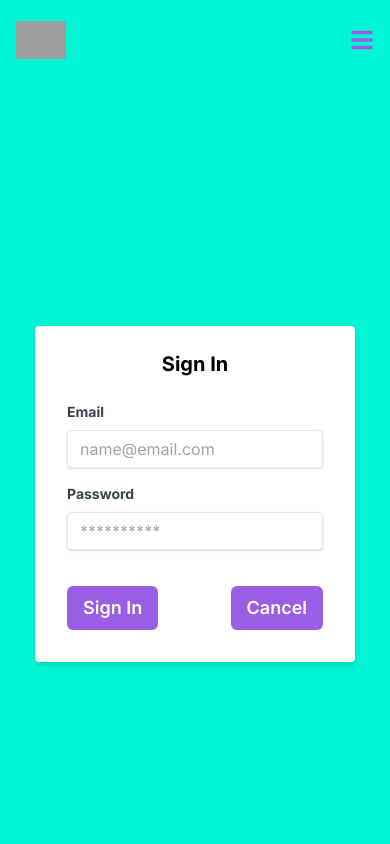
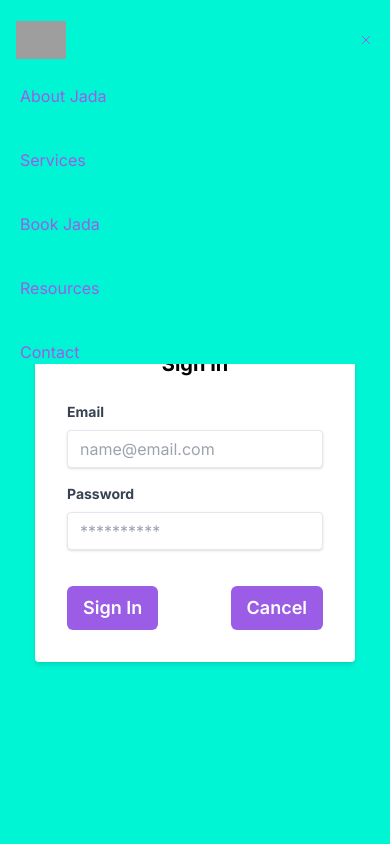
Before and after one commit to AdeshPawaroo/Hackathon, a Next.js app: page /sign-in in a window 390 px wide. Both pictures are taken after a click on the button 362 px from the left and 40 px from the top of the page. Shown: the top 844 px of the page. Built offline with nearby package versions, Linux system fonts and the light colour scheme; grey boxes are pictures that could not be loaded.

Commit message:
add responsive design

```diff
--- a/app/components/DesktopNavbar.tsx
+++ b/app/components/DesktopNavbar.tsx
@@ -20,15 +20,17 @@ const DesktopNavbar: React.FC = () => {
   }
 
   return (
-    <nav className='hidden md:flex bg-jada-cyan px-4 sm:px-6 lg:px-8 items-center justify-between h-20'>
-      <div className='flex items-center'>
+    <nav className='hidden md:flex md:flex-row bg-jada-cyan px-4 sm:px-6 lg:px-8 items-center md:justify-between h-20'>
+      <div className='gap-5 flex flex-row items-center'>
+
         <Logo src='/Logo-image.png' alt='logo' />
         <ul className='flex space-x-8'>
           {menuItems.map((item) => (
             <MenuItem key={item.href} href={item.href} label={item.label} />
-          ))}
+            ))}
         </ul>
-      </div>
+            </div>
+
 
       <Button text='Book Jada' onClick={handleButtonClick} />
     </nav>
--- a/app/components/MobileNavbar.tsx
+++ b/app/components/MobileNavbar.tsx
@@ -1,44 +1,54 @@
 // MobileNavbar.tsx
 'use client'
-import React, { useState, useEffect } from 'react';
-import Logo from './Logo';
-import MenuItem from './MenuItem';
-import { FaBars } from 'react-icons/fa';
+import React, { useState, useEffect } from 'react'
+import Logo from './Logo'
+import MenuItem from './MenuItem'
+import { FaBars } from 'react-icons/fa'
+import { IoCloseOutline } from 'react-icons/io5'
 
 const menuItems = [
-    { href: "/about", label: "About Jada" },
-    { href: "/services", label: "Services" },
-    { href: "/book", label: "Book Jada" },
-    { href: "/resources", label: "Resources" },
-    { href: "/contact", label: "Contact" }
-];
+  { href: '/about', label: 'About Jada' },
+  { href: '/services', label: 'Services' },
+  { href: '/book', label: 'Book Jada' },
+  { href: '/resources', label: 'Resources' },
+  { href: '/contact', label: 'Contact' },
+]
 
 const MobileNavbar: React.FC = () => {
-    const [isMenuOpen, setIsMenuOpen] = useState(false);
+  const [isMenuOpen, setIsMenuOpen] = useState(false)
+  const toggleMenu = () => {
+    setIsMenuOpen(!isMenuOpen)
+  }
 
-    useEffect(() => {
-        console.log("Menu state is now:", isMenuOpen);
-    }, [isMenuOpen]);
+  return (
+    <nav className='md:hidden bg-jada-cyan px-4 flex items-center justify-between h-20'>
+      <Logo src='/Logo-item.png' alt='logo' />
 
-    return (
-        <nav className="md:hidden bg-jada-cyan px-4 flex items-center justify-between h-20">
+      <div
+        className={`absolute ${
+          isMenuOpen ? 'top-[10%]' : ''
+        } transition-top duration-500 ease-in-out px-5  w-full left-0 min-h-[30vh] top-[-100%] bg-jada-cyan`}
+      >
+        <ul className='flex flex-col gap-10 text-jada-purple'>
+          {menuItems.map((item) => (
+            <MenuItem key={item.href} href={item.href} label={item.label} />
 
-            <Logo />
+          ))}
+        </ul>
+      </div>
 
+      <button className='text-jada-purple z-10'>
+        {isMenuOpen ? (
+          <IoCloseOutline
+            className='cursor-pointer  md:hidden'
+            onClick={toggleMenu}
+          />
+        ) : (
+          <FaBars className=' cursor-pointer md:hidden' onClick={toggleMenu} />
+        )}
+      </button>
+    </nav>
+  )
+}
 
-            <button onClick={() => setIsMenuOpen(prevState => !prevState)} className="text-jada-purple">
-                <FaBars className="h-6 w-6" />
-            </button>
-
-
-
-            {isMenuOpen && (
-                <div className="absolute top-full left-0 w-full z-10 bg-white border border-black p-4" style={{ height: '200px' }}>
-                    <p>Menu is open</p>
-                </div>
-            )}
-        </nav>
-    );
-};
-
-export default MobileNavbar;
+export default MobileNavbar
--- a/app/layout.tsx
+++ b/app/layout.tsx
@@ -4,7 +4,8 @@ import './globals.css'
 import { Inter } from 'next/font/google'
 import Navbar from './components/Navbar'
 import Context from './components/Context/context'
-import { usePathname } from 'next/navigation'
+import { usePathname} from 'next/navigation'
+
 
 const inter = Inter({ subsets: ['latin'] })
 
@@ -19,13 +20,15 @@ export default function RootLayout({
   children: React.ReactNode
 }) {
   const pathname = usePathname()
+
+
   return (
     <Context>
       <html lang='en'>
         <body
           className={`${inter.className} antialiased container-full mx-auto`}
         >
-          {!pathname.includes('/dashboard') && <Navbar />}
+          {pathname !== '/dashboard' && <Navbar />}
           {children}
         </body>
       </html>
```
